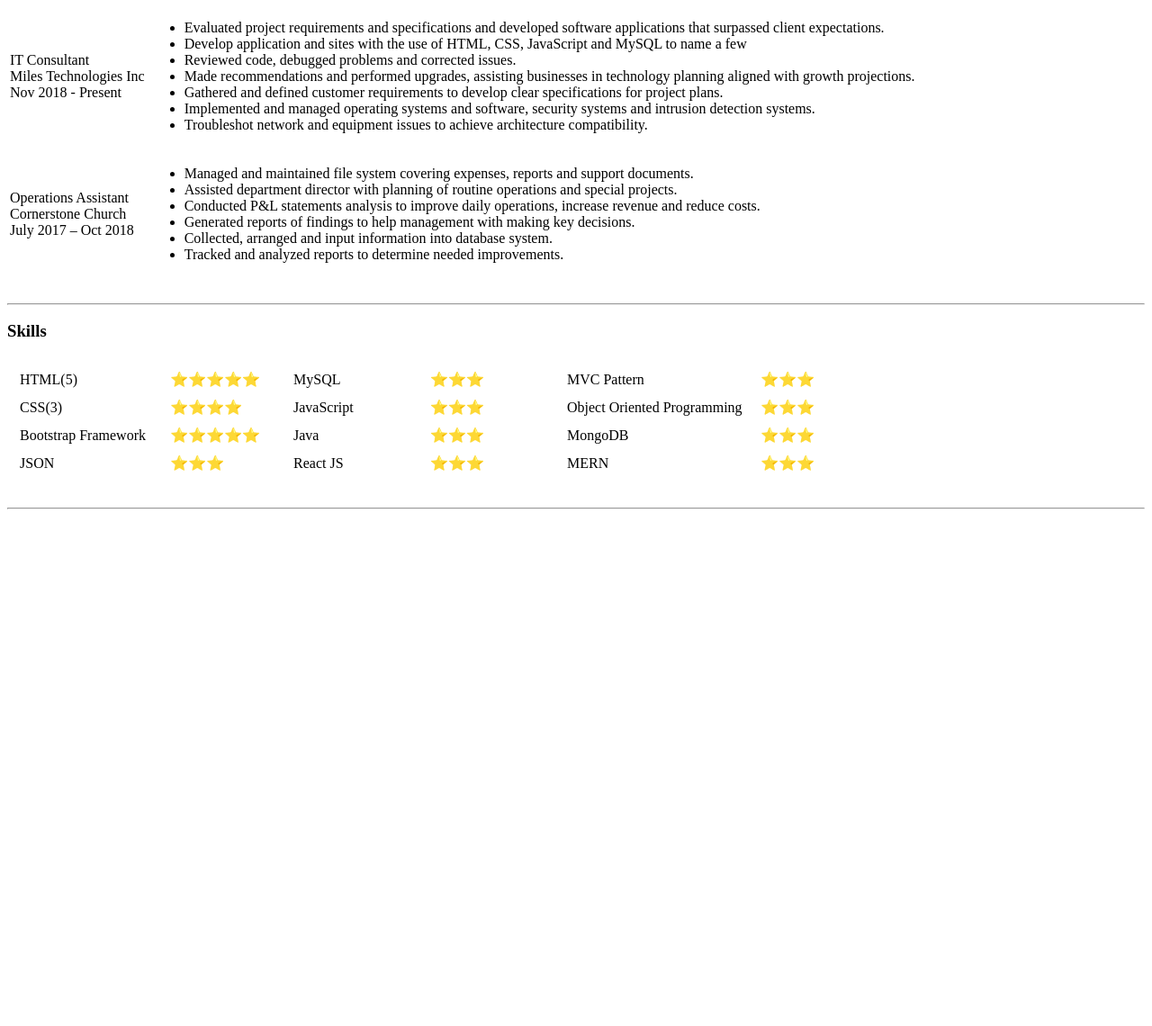
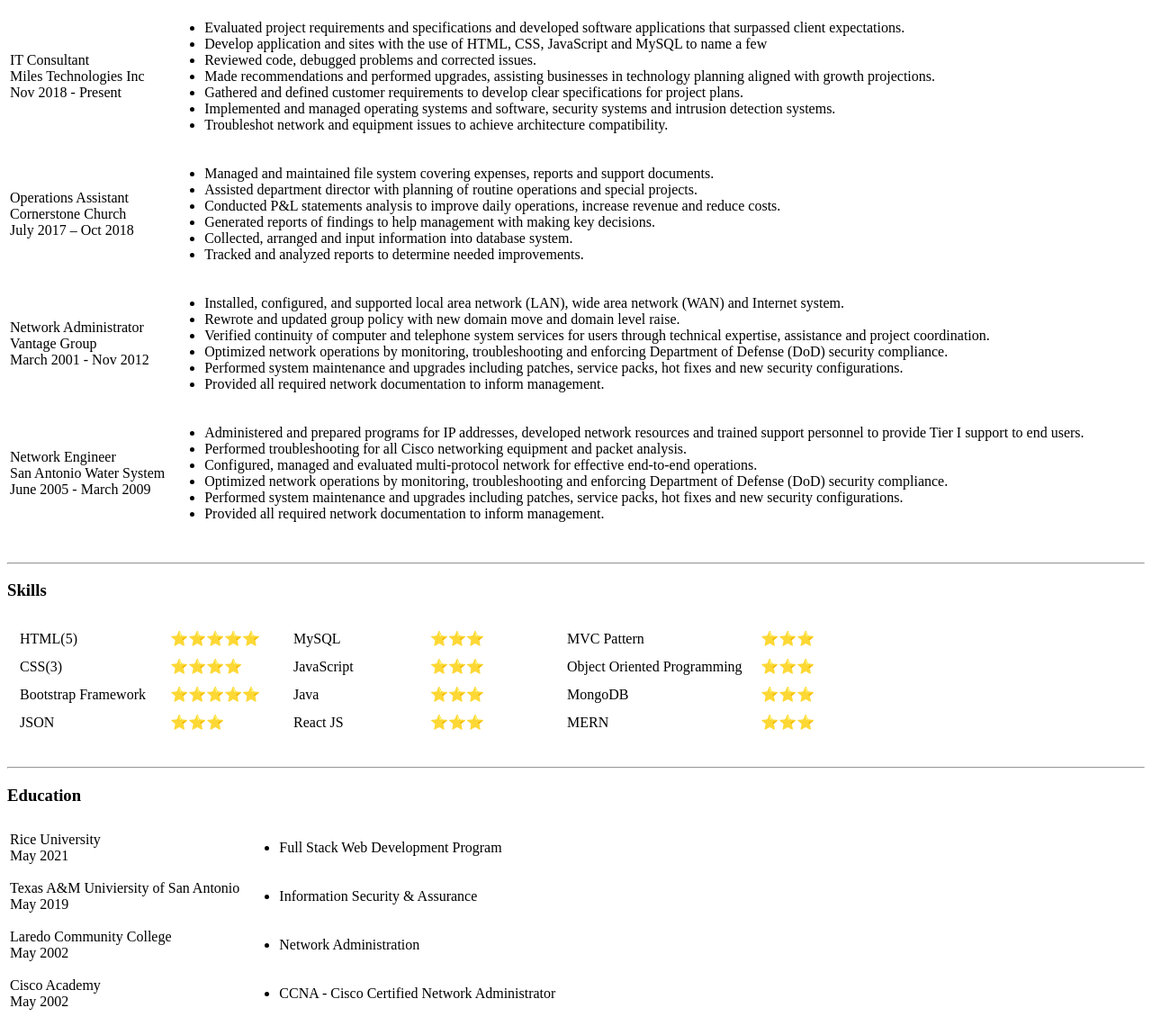
Before and after one commit to al-moreno/Ana_Moreno_CV, a plain HTML site: page index.html in a window 1280 px wide. Shown: the part 488-1628 px from the top of the page at 90% size. Before the commit the page ends 1062 px from the top, so only its background shows below. Drawn offline with Linux system fonts and the light colour scheme.

Commit message:
Provided education history and verified links

```diff
--- a/index.html
+++ b/index.html
@@ -45,7 +45,7 @@
             <nav class="grid-nav">
                 <a href="https:www.linkedin.com/in/ana-l-moreno" target="_blank"> LinkedIn</a>
                 <a href="https://github.com/al-moreno" target="_blank">GitHub</a>
-                <a href="#contact">Contact Me</a>
+                <a href="contact.html">Contact Me</a>
             </nav>
             <hr />
         </header>
@@ -90,6 +90,40 @@
                             <li>Generated reports of findings to help management with making key decisions.</li>
                             <li>Collected, arranged and input information into database system.</li>
                             <li>Tracked and analyzed reports to determine needed improvements.</li>
+                        </ul>
+                    </td>
+                </tr>
+                <tr>
+                    <td> Network Administrator <br>
+                        Vantage Group <br>
+                        March 2001 - Nov 2012</td>
+                    <td>
+                        <ul>
+                            <li>Installed, configured, and supported local area network (LAN), wide area network (WAN) and Internet system.
+                            </li>
+                            <li>Rewrote and updated group policy with new domain move and domain level raise.
+                            </li>
+                            <li>Verified continuity of computer and telephone system services for users through technical expertise, assistance and project coordination. </li>
+                            <li>Optimized network operations by monitoring, troubleshooting and enforcing Department of Defense (DoD) security compliance. </li>
+                            <li>Performed system maintenance and upgrades including patches, service packs, hot fixes and new security configurations. </li>
+                            <li>Provided all required network documentation to inform management.</li>
+                        </ul>
+                    </td>
+                </tr>
+                <tr>
+                    <td> Network Engineer <br>
+                         San Antonio Water System <br>
+                        June 2005 - March 2009</td>
+                    <td>
+                        <ul>
+                            <li>Administered and prepared programs for IP addresses, developed network resources and trained support personnel to provide Tier I support to end users.
+                            </li>
+                            <li>Performed troubleshooting for all Cisco networking equipment and packet analysis.
+                            </li>
+                            <li>Configured, managed and evaluated multi-protocol network for effective end-to-end operations.  </li>
+                            <li>Optimized network operations by monitoring, troubleshooting and enforcing Department of Defense (DoD) security compliance. </li>
+                            <li>Performed system maintenance and upgrades including patches, service packs, hot fixes and new security configurations. </li>
+                            <li>Provided all required network documentation to inform management.</li>
                         </ul>
                     </td>
                 </tr>
@@ -165,6 +199,50 @@
         </main>
         <br />
         <hr />
+        <h3> Education</h3>
+               <!-- education section -->
+            <table>
+                <tr>
+                    <td> Rice University  <br>
+                         May 2021</td>
+                    <td>
+                        <ul>
+                            <li>Full Stack Web Development Program
+                            </li>
+                        </ul>
+                    </td>
+                </tr>
+                <tr>
+                    <td> Texas A&M Univiersity of San Antonio<br>
+                         May 2019</td>
+                    <td>
+                        <ul>
+                            <li>Information Security & Assurance
+                            </li>
+                        </ul>
+                    </td>
+                </tr>
+                <tr>
+                    <td> Laredo Community College<br>
+                         May 2002</td>
+                    <td>
+                        <ul>
+                            <li>Network Administration
+                            </li>
+                        </ul>
+                    </td>
+                </tr>
+                <tr>
+                    <td> Cisco Academy<br>
+                         May 2002</td>
+                    <td>
+                        <ul>
+                            <li>CCNA - Cisco Certified Network Administrator
+                            </li>
+                        </ul>
+                    </td>
+                </tr>
+            </table>
     </div>
 </body>
 
```
Also changed, not shown: contact.html (+1 -1 lines).
